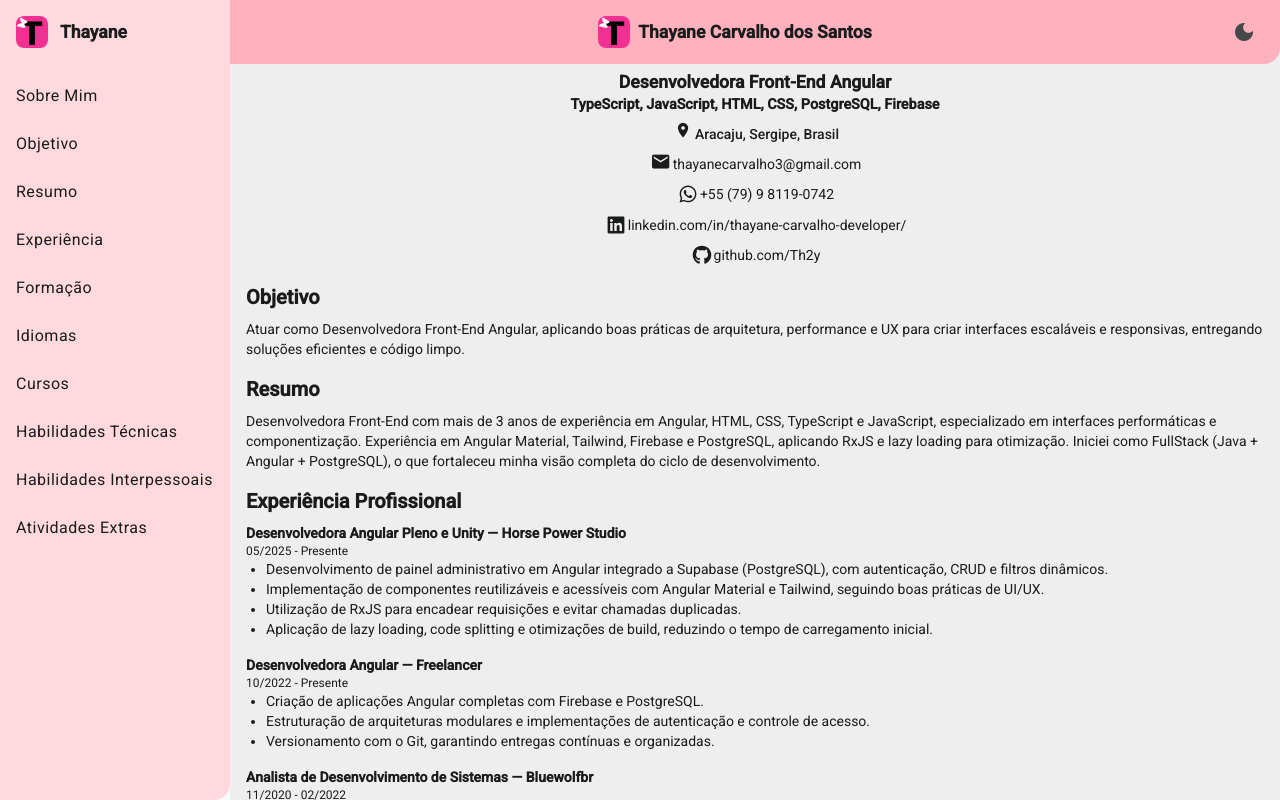
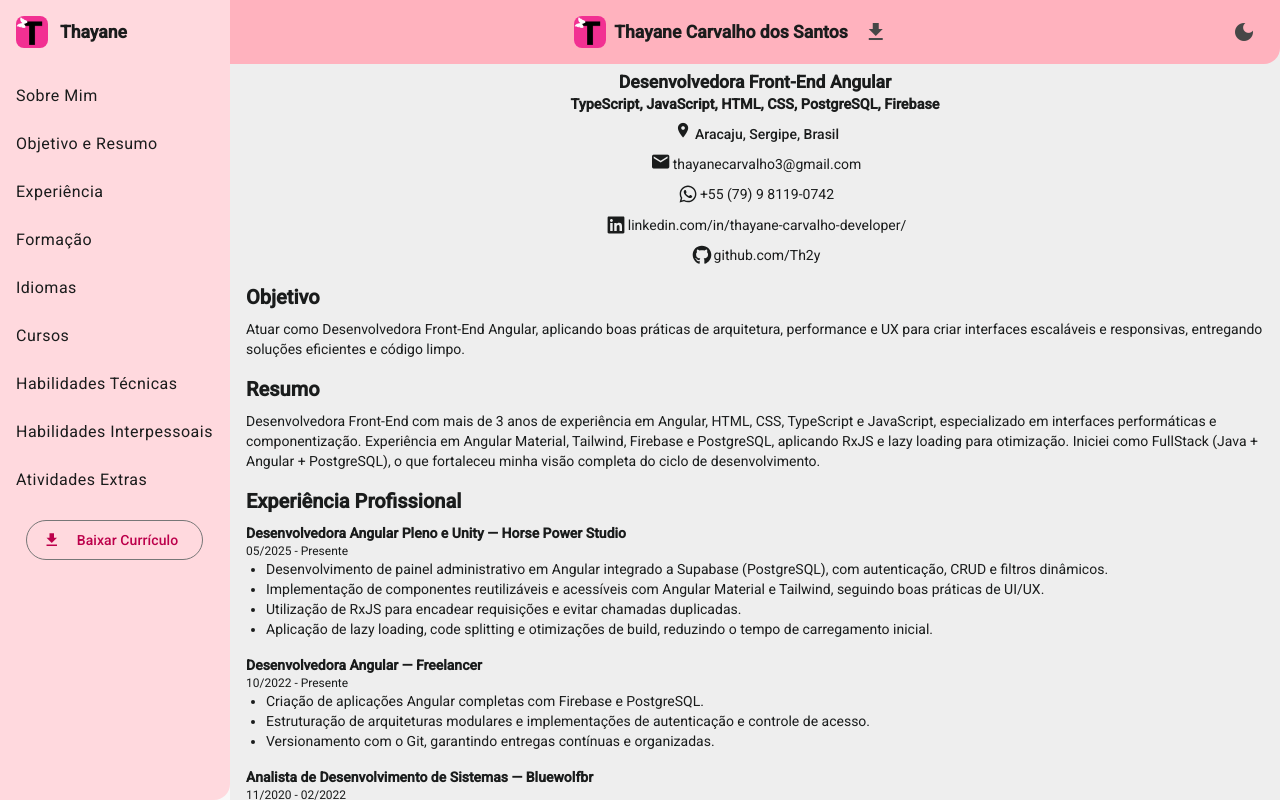
Before and after one commit to Th2y/resume, an Angular app: page / in a window 1280 px wide. Built offline with nearby package versions, Linux system fonts and the light colour scheme.

Commit message:
Download resume in pdf

```diff
--- a/src/app/components/nav/nav.component.html
+++ b/src/app/components/nav/nav.component.html
@@ -9,8 +9,7 @@
     </mat-toolbar>
     <mat-nav-list>
       <a mat-list-item (click)="scrollTo('about')">Sobre Mim</a>
-      <a mat-list-item (click)="scrollTo('objective')">Objetivo</a>
-      <a mat-list-item (click)="scrollTo('summary')">Resumo</a>
+      <a mat-list-item (click)="scrollTo('objective')">Objetivo e Resumo</a>
       <a mat-list-item (click)="scrollTo('experience')">Experiência</a>
       <a mat-list-item (click)="scrollTo('education')">Formação</a>
       <a mat-list-item (click)="scrollTo('languages')">Idiomas</a>
@@ -18,6 +17,13 @@
       <a mat-list-item (click)="scrollTo('technical_skills')">Habilidades Técnicas</a>
       <a mat-list-item (click)="scrollTo('soft_skills')">Habilidades Interpessoais</a>
       <a mat-list-item (click)="scrollTo('activities')">Atividades Extras</a>
+
+      <div class="p-4 flex justify-center">
+        <button mat-stroked-button color="primary" class="flex items-center gap-2">
+          <mat-icon>download</mat-icon>
+          Baixar Currículo
+        </button>
+      </div>
     </mat-nav-list>
   </mat-sidenav>
 
@@ -37,6 +43,9 @@
         @if(myName){
         <h1 class="my-name">{{ myName }}</h1>
         }
+        <button mat-icon-button (click)="downloadCV()">
+          <mat-icon>download</mat-icon>
+        </button>
       </span>
 
       <button mat-icon-button (click)="changeTheme()">
--- a/src/app/components/nav/nav.component.ts
+++ b/src/app/components/nav/nav.component.ts
@@ -60,4 +60,11 @@ export class NavComponent {
       this.myName = myName;
     });
   }
+
+  downloadCV() {
+    const link = document.createElement('a');
+    link.href = 'assets/curriculo.pdf';
+    link.download = 'Desenvolvedor Front-end Angular - Thayane Carvalho dos Santos.pdf';
+    link.click();
+  }
 }
--- a/src/app/components/resume-parts/summary/summary.component.html
+++ b/src/app/components/resume-parts/summary/summary.component.html
@@ -3,7 +3,7 @@
   <p>{{ objective }}</p>
 </section>
 
-<section class="pt-4 px-4" id="summary">
+<section class="pt-4 px-4">
   <h3 class="text-xl font-semibold mb-2">Resumo</h3>
   <p>{{ summary }}</p>
 </section>
```
Also changed, not shown: 1 other file (tests, documents, lock files or other folders).
